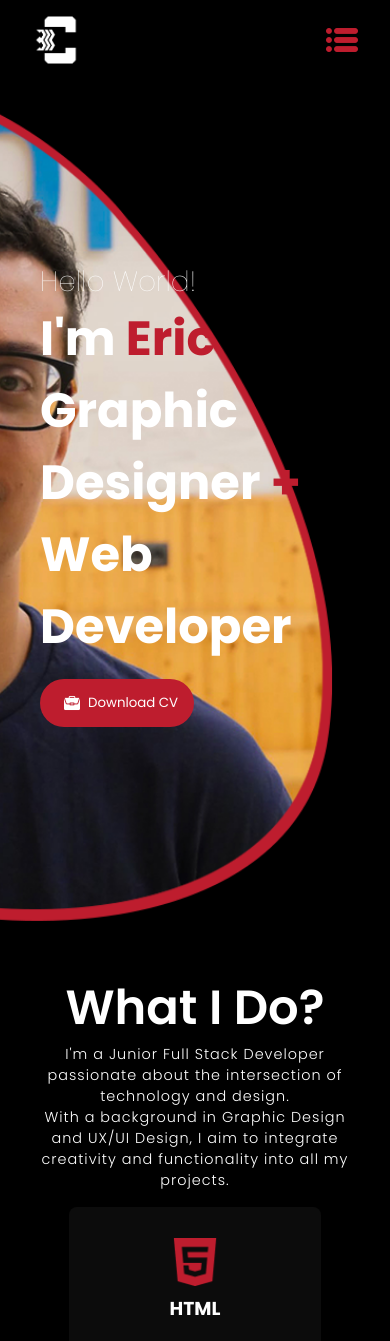
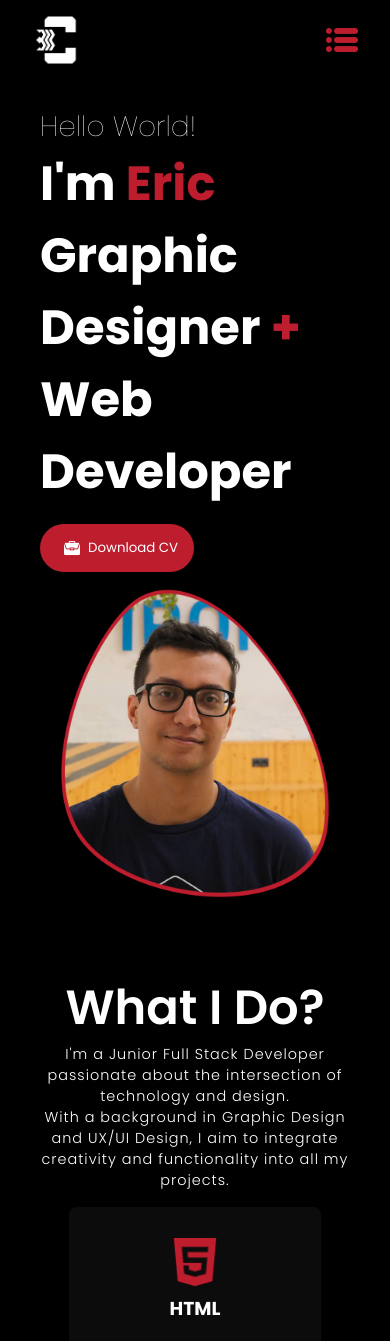
Before and after one commit to ecavalcanti93/portfolio, a React (Vite) app: page / in a window 390 px wide. Shown: the top 1341 px of the page. Built offline with nearby package versions, Linux system fonts and the light colour scheme; a web font is replaced by a local one.

Commit message:
Test Responsive

```diff
--- a/src/components/About.css
+++ b/src/components/About.css
@@ -1,10 +1,12 @@
 #about_box{
-    /* height: calc(100vh - 4rem); */
+    height: 100vh;
     width: 100vw;
     max-width: 75rem;
     margin: 0 auto;
     overflow: hidden;
     position: relative;
+    display: flex;
+    flex-direction: column;
 }
 
 .aboutme {
@@ -66,6 +68,24 @@
     top: 0rem;
     right: 0;
     z-index: -1;
+    flex-direction: column;
     object-fit: cover;
-    height: 100vh;
+    height: calc(100vh - 4rem);
+    display: flex;
 }
+
+@media screen and (max-width: 840px){
+
+    .profileMob{
+        position: initial;
+        height: 50vh;
+    }
+
+    .perfil{
+        position: initial;
+        flex-direction: column;
+        object-fit: cover;
+        height: 50%;
+        display: flex;
+    }
+}
--- a/src/components/About.jsx
+++ b/src/components/About.jsx
@@ -20,14 +20,14 @@ const About = () => {
 
     return (
         <section id="about_box">
+
             <div className="aboutme">
                 <span className="hello">Hello World!</span>
                 <span>I'm <span className="name2">Eric</span> <br /> Graphic Designer <span className="plus">+</span> <br/> Web Developer</span>
-                {/* <p className="intro"> I'm a Junior Full Stack Developer passionate about the intersection of technology and design.<br /> With a background in Graphic Design UX/UI Design, I aim to integrate creativity and functionality into all my projects.</p> */}
                 <Link><button onClick={handleDownloadCV} className="hire_btn"><img src={hire} alt="hireme" className="hirebtn"/> Download CV</button></Link>
+            <img src={perfil} alt="Profile" className="perfil"/>
             </div>
 
-            <img src={perfil} alt="Profile" className="perfil"/>
 
         </section>
     );
```
